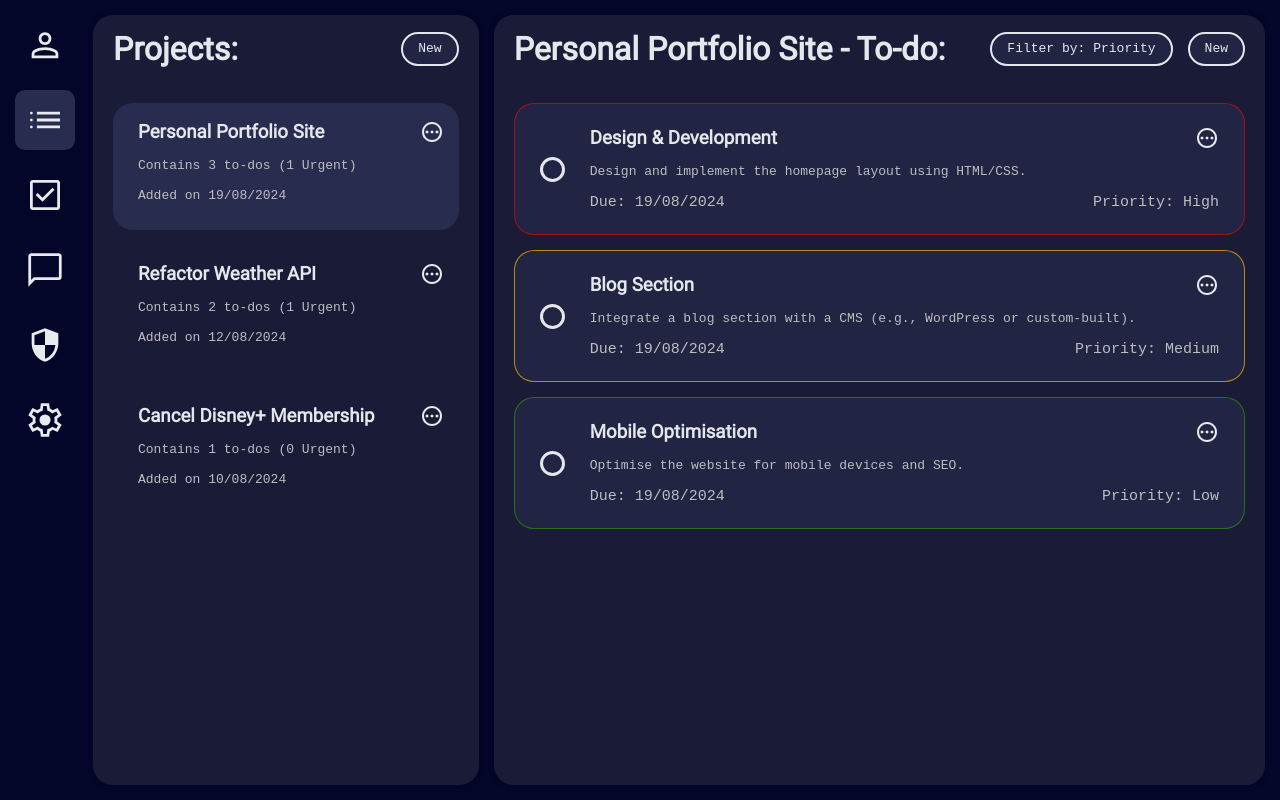
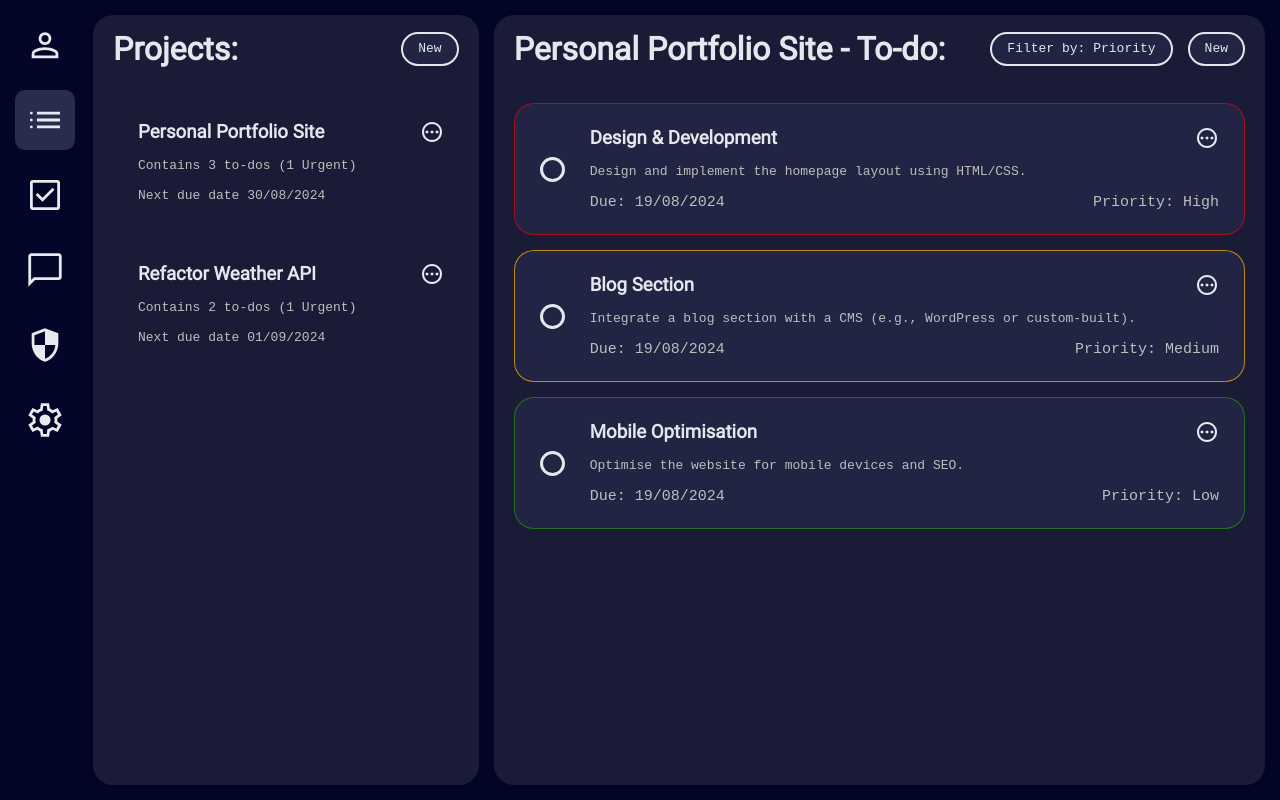
Before and after one commit to s111ew/odin-to-do-list, a website built with webpack: page src/template.html in a window 1280 px wide. Built offline with nearby package versions, Linux system fonts and the light colour scheme.

Commit message:
Add logic to dynamically render projects section

```diff
--- a/src/index.js
+++ b/src/index.js
@@ -1 +1,52 @@
 import "./style.css"
+
+import projects from './projects.json' assert { type: 'json' };
+
+import editIconSvg from './images/edit.svg'
+
+function paintProjects() {
+    projects.forEach((project) => {
+        let numOfUrgentToDos = 0;
+        project["toDo"].forEach(toDo => {
+            if (toDo.priority === 3) {
+                numOfUrgentToDos++
+            }
+        })
+        createProjectElement(project.projectName, project["toDo"].length, numOfUrgentToDos, project["toDo"][0]["due"]);
+    })
+}
+
+function createProjectElement(projName, numOfToDos, numOfUrgents, nextDueDate) {
+    const projectsGrid = document.querySelector(".projects-grid");
+
+    const projectContainer = document.createElement("div");
+    projectContainer.classList.add("project");
+
+    const projectHeader = document.createElement("div");
+    projectHeader.classList.add("project-header");
+
+    const projectName = document.createElement("h3");
+    projectName.textContent = projName;
+
+    const editIcon = document.createElement("img");
+    editIcon.alt = "edit icon";
+    editIcon.src = editIconSvg;
+
+    projectHeader.appendChild(projectName);
+    projectHeader.appendChild(editIcon);
+
+    projectContainer.appendChild(projectHeader);
+
+    const projectContains = document.createElement("span");
+    projectContains.textContent = `Contains ${numOfToDos} to-dos (${numOfUrgents} Urgent)`;
+
+    const projectDueDate = document.createElement("span");
+    projectDueDate.textContent = `Next due date ${nextDueDate}`;
+
+    projectContainer.appendChild(projectContains);
+    projectContainer.appendChild(projectDueDate);
+
+    projectsGrid.appendChild(projectContainer);
+}
+
+window.onload = paintProjects();
--- /dev/null
+++ b/src/projects.json
@@ -0,0 +1,42 @@
+    [
+        {
+            "projectName": "Personal Portfolio Site",
+            "toDo": [
+                {
+                    "name": "Design & Development",
+                    "description": "Design and implement the homepage layout using HTML/CSS.",
+                    "due": "30/08/2024",
+                    "priority": 3
+                },
+                {
+                    "name": "Blog Section",
+                    "description": "Integrate a blog section with a CMS (e.g. Wordpress or custom-built).",
+                    "due": "29/08/2024",
+                    "priority": 2
+                },
+                {
+                    "name": "Mobile Optimisation",
+                    "description": "Optimise the website for mobile devices and SEO.",
+                    "due": "30/08/2024",
+                    "priority": 1
+                }
+            ]
+        },
+        {
+            "projectName": "Refactor Weather API",
+            "toDo": [
+                {
+                    "name": "Rewrite JS Classes",
+                    "description": "Refactor JS class modules into factory functions for more readable code",
+                    "due": "01/09/2024",
+                    "priority": 3
+                },
+                {
+                    "name": "Finish Writing Docs",
+                    "description": "Write about section of documentation on project site",
+                    "due": "05/09/2024",
+                    "priority": 1
+                }
+            ]
+        }
+    ]
--- a/src/template.html
+++ b/src/template.html
@@ -31,32 +31,7 @@
         <div class="container-header"
           ><h2>Projects:</h2><div class="pill add-button">New</div></div
         >
-        <div class="projects-grid">
-          <div class="project selected">
-            <div class="project-header"
-              ><h3>Personal Portfolio Site</h3>
-              <img src="./images/edit.svg" alt="edit icon"
-            /></div>
-            <span>Contains 3 to-dos (1 Urgent)</span>
-            <span>Added on 19/08/2024</span>
-          </div>
-          <div class="project">
-            <div class="project-header"
-              ><h3>Refactor Weather API</h3>
-              <img src="./images/edit.svg" alt="edit icon"
-            /></div>
-            <span>Contains 2 to-dos (1 Urgent)</span>
-            <span>Added on 12/08/2024</span>
-          </div>
-          <div class="project">
-            <div class="project-header"
-              ><h3>Cancel Disney+ Membership</h3>
-              <img src="./images/edit.svg" alt="edit icon"
-            /></div>
-            <span>Contains 1 to-dos (0 Urgent)</span>
-            <span>Added on 10/08/2024</span>
-          </div>
-        </div>
+        <div class="projects-grid"> </div>
       </div>
       <div class="to-do-container container">
         <div class="container-header"
```
